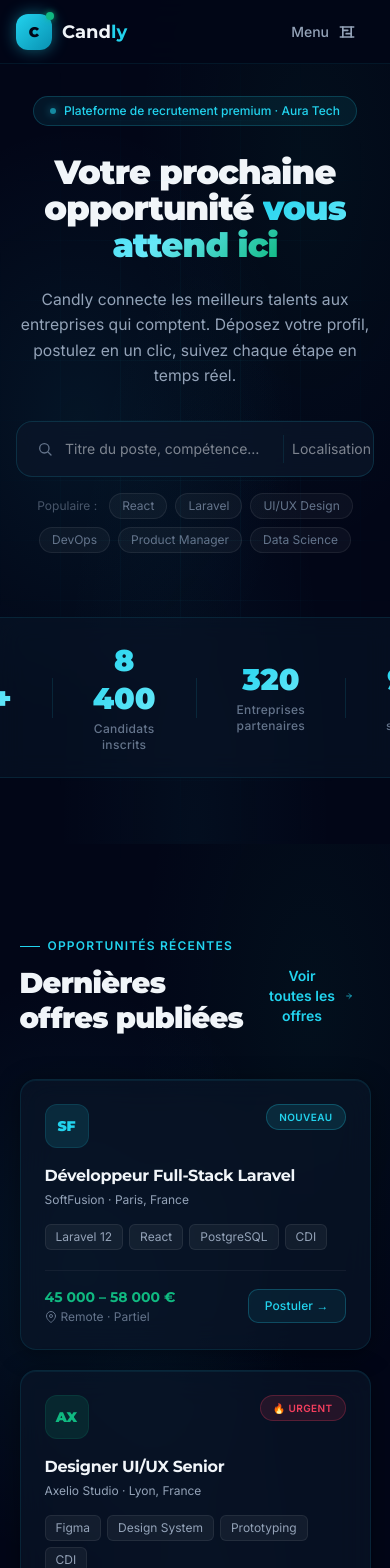
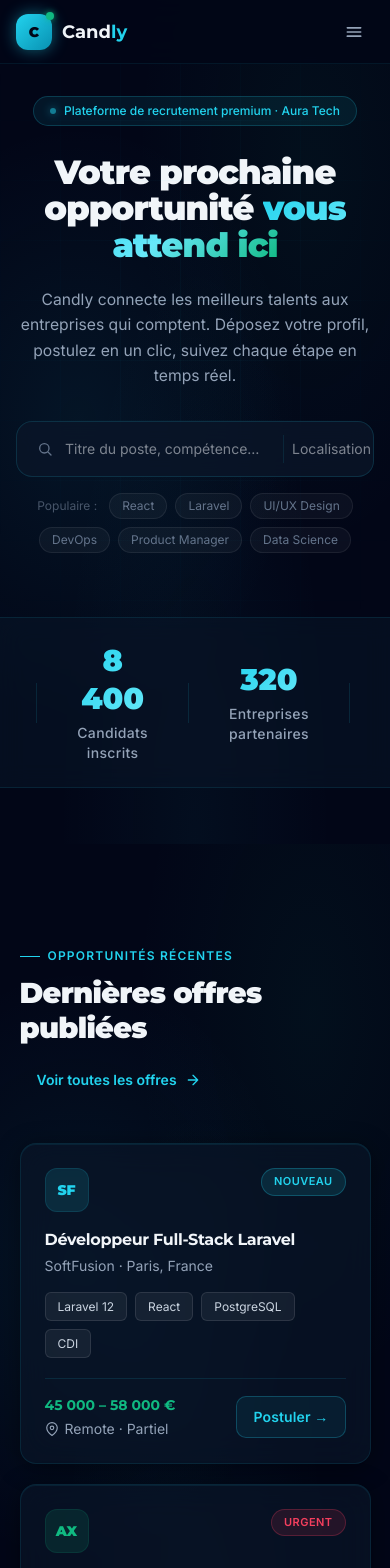
Before and after one commit to fhermas22/candly, a React (Vite) app in the folder candly-frontend/: page / in a window 390 px wide. Shown: the top 1568 px of the page. Built offline with nearby package versions, Linux system fonts and the light colour scheme.

Commit message:
refactor(landing): rename LandingPage to Landing and create a new Landing component with comprehensive job listings and animations

```diff
--- a/candly-frontend/src/main.jsx
+++ b/candly-frontend/src/main.jsx
@@ -1,10 +1,10 @@
 import { StrictMode } from 'react'
 import { createRoot } from 'react-dom/client'
 import './utils/style/app.css'
-import LandingPage from './pages/LandingPage'
+import Landing from './pages/Landing'
 
 createRoot(document.getElementById('root')).render(
   <StrictMode>
-    <LandingPage />
+    <Landing />
   </StrictMode>,
 )
--- a/candly-frontend/src/pages/LandingPage/index.jsx
+++ b/candly-frontend/src/pages/Landing/index.jsx
@@ -1,5 +1,5 @@
 /**
- * LandingPage
+ * Landing
  * Candly – Public landing page with Hero, Job Feed, How It Works,
  * Features, and CTA sections. Uses Framer Motion for all animations.
  *
@@ -266,22 +266,35 @@ function Navbar() {
       initial={{ opacity: 0, y: -20 }}
       animate={{ opacity: 1, y: 0 }}
       transition={{ duration: 0.5 }}
-      className="fixed top-0 left-0 right-0 z-50 flex items-center justify-between px-4 sm:px-6 lg:px-10 h-16 glass-dark"
+      className="fixed top-0 left-0 right-0 z-50 flex items-center justify-between gap-4 px-4 sm:px-6 lg:px-10 h-16 glass-dark"
     >
-      <Logo />
-      <div className="hidden md:flex items-center gap-2">
-        <button className="btn-ghost">Offres</button>
-        <button className="btn-ghost">Comment ça marche</button>
-        <button className="btn-ghost">Connexion</button>
-        <button className="btn-primary">Créer un compte</button>
+      <div className="flex min-w-0 shrink-0 items-center">
+        <Logo />
+      </div>
+      <div className="hidden md:flex items-center gap-2 shrink-0">
+        <button type="button" className="btn-ghost">Offres</button>
+        <button type="button" className="btn-ghost">Comment ça marche</button>
+        <button type="button" className="btn-ghost">Connexion</button>
+        <button type="button" className="btn-primary">Créer un compte</button>
       </div>
 
-      <div className="md:hidden flex items-center gap-2">
-        <button className="btn-ghost" onClick={() => setOpen((v) => !v)} aria-expanded={open} aria-label="Menu">
-          <span className="inline-flex items-center gap-2 text-sm">
-            <span>Menu</span>
-            <Icon name="sliders" className="w-5 h-5" />
-          </span>
+      <div className="md:hidden flex shrink-0 items-center">
+        <button
+          type="button"
+          className="btn-ghost inline-flex h-10 w-10 items-center justify-center p-0"
+          onClick={() => setOpen((v) => !v)}
+          aria-expanded={open}
+          aria-label="Ouvrir le menu"
+        >
+          <svg width={20} height={20} viewBox="0 0 24 24" fill="none" stroke="currentColor" strokeWidth={2} aria-hidden>
+            {open ? (
+              <path d="M18 6L6 18M6 6l12 12" strokeLinecap="round" />
+            ) : (
+              <>
+                <path d="M4 7h16M4 12h16M4 17h16" strokeLinecap="round" />
+              </>
+            )}
+          </svg>
         </button>
       </div>
 
@@ -291,10 +304,10 @@ function Navbar() {
           style={{ background: "rgba(2, 6, 23, 0.92)", borderBottom: "1px solid rgba(34,211,238,0.08)" }}
         >
           <div className="flex flex-col gap-2">
-            <button className="btn-secondary w-full justify-center">Offres</button>
-            <button className="btn-secondary w-full justify-center">Comment ça marche</button>
-            <button className="btn-secondary w-full justify-center">Connexion</button>
-            <button className="btn-primary w-full justify-center">Créer un compte</button>
+            <button type="button" className="btn-secondary w-full justify-center">Offres</button>
+            <button type="button" className="btn-secondary w-full justify-center">Comment ça marche</button>
+            <button type="button" className="btn-secondary w-full justify-center">Connexion</button>
+            <button type="button" className="btn-primary w-full justify-center">Créer un compte</button>
           </div>
         </div>
       ) : null}
@@ -318,7 +331,7 @@ function HeroSection() {
           backgroundImage:
             "linear-gradient(rgba(34,211,238,0.04) 1px,transparent 1px), linear-gradient(90deg,rgba(34,211,238,0.04) 1px,transparent 1px)",
           backgroundSize: "60px 60px",
-          maskImage: "radial-gradient(ellipse 70% 70% at 50% 50%,black 20%,transparent 80%)",
+          maskImage: "radial-gradient(ellipse 85% 75% at 50% 35%, black 0%, transparent 72%)",
         }}
       />
 
@@ -390,6 +403,8 @@ function HeroSection() {
         {/* Search icon */}
         <svg
           className="w-4 h-4 shrink-0 mr-3"
+          width={16}
+          height={16}
           style={{ color: "#64748b" }}
           viewBox="0 0 24 24" fill="none" stroke="currentColor" strokeWidth={2}
         >
@@ -488,7 +503,7 @@ function HeroSection() {
               >
                 {stat.num}
               </div>
-              <div className="text-xs mt-1 font-medium tracking-wide" style={{ color: "#64748b" }}>
+              <div className="text-sm mt-1.5 font-medium tracking-wide" style={{ color: "#94a3b8" }}>
                 {stat.label}
               </div>
             </div>
@@ -510,10 +525,10 @@ function JobCard({ job, index }) {
       initial={{ opacity: 0, y: 28 }}
       animate={isInView ? { opacity: 1, y: 0 } : {}}
       transition={{ duration: 0.5, delay: index * 0.1, ease: "easeOut" }}
-      className="glass-card p-6 cursor-pointer"
+      className="glass-card flex flex-col p-6 cursor-pointer"
     >
       {/* Card top */}
-      <div className="flex items-start justify-between mb-4">
+      <div className="flex items-start justify-between gap-3 mb-4">
         <div
           className="w-11 h-11 rounded-xl flex items-center justify-center font-heading font-black text-sm shrink-0"
           style={{ background: job.logoBg, color: job.logoColor, border: `1px solid ${job.logoColor}20` }}
@@ -521,12 +536,12 @@ function JobCard({ job, index }) {
           {job.initials}
         </div>
         {job.badge === "new" ? (
-          <span className="badge" style={{ background: "rgba(34,211,238,0.12)", color: "#22D3EE", border: "1px solid rgba(34,211,238,0.25)", fontSize: "10px" }}>
+          <span className="badge shrink-0" style={{ background: "rgba(34,211,238,0.12)", color: "#22D3EE", border: "1px solid rgba(34,211,238,0.25)", fontSize: "11px" }}>
             Nouveau
           </span>
         ) : (
-          <span className="badge" style={{ background: "rgba(244,63,94,0.12)", color: "#F43F5E", border: "1px solid rgba(244,63,94,0.25)", fontSize: "10px" }}>
-            🔥 Urgent
+          <span className="badge shrink-0" style={{ background: "rgba(244,63,94,0.12)", color: "#F43F5E", border: "1px solid rgba(244,63,94,0.25)", fontSize: "11px" }}>
+            Urgent
           </span>
         )}
       </div>
@@ -534,17 +549,17 @@ function JobCard({ job, index }) {
       <h3 className="font-heading font-bold text-base mb-1" style={{ color: "#f1f5f9" }}>
         {job.title}
       </h3>
-      <p className="text-xs mb-4" style={{ color: "#94a3b8" }}>
+      <p className="text-sm mb-4 leading-snug" style={{ color: "#94a3b8" }}>
         {job.company} · {job.location}
       </p>
 
       {/* Tags */}
-      <div className="flex flex-wrap gap-1.5 mb-5">
+      <div className="flex flex-wrap gap-2 mb-5">
         {job.tags.map((t) => (
           <span
             key={t}
-            className="text-xs px-2.5 py-1 rounded-md"
-            style={{ background: "rgba(255,255,255,0.05)", color: "#94a3b8", border: "1px solid rgba(255,255,255,0.07)" }}
+            className="text-xs px-3 py-1.5 rounded-md leading-tight"
+            style={{ background: "rgba(255,255,255,0.06)", color: "#cbd5e1", border: "1px solid rgba(255,255,255,0.1)" }}
           >
             {t}
           </span>
@@ -553,20 +568,20 @@ function JobCard({ job, index }) {
 
       {/* Footer */}
       <div
-        className="flex items-center justify-between pt-4"
-        style={{ borderTop: "1px solid rgba(255,255,255,0.05)" }}
+        className="mt-auto flex items-center justify-between gap-4 pt-4"
+        style={{ borderTop: "1px solid rgba(34,211,238,0.12)" }}
       >
-        <div>
-          <div className="font-heading font-bold text-sm" style={{ color: "#10B981" }}>{job.salary}</div>
-          <div className="text-xs mt-0.5 flex items-center gap-1" style={{ color: "#64748b" }}>
-            <svg className="w-3 h-3" viewBox="0 0 24 24" fill="none" stroke="currentColor" strokeWidth={2}>
+        <div className="min-w-0">
+          <div className="font-heading font-bold text-sm sm:text-base" style={{ color: "#10B981" }}>{job.salary}</div>
+          <div className="text-sm mt-1 flex items-center gap-1.5" style={{ color: "#94a3b8" }}>
+            <svg className="w-3.5 h-3.5 shrink-0" width={14} height={14} viewBox="0 0 24 24" fill="none" stroke="currentColor" strokeWidth={2} aria-hidden>
               <path d="M21 10c0 7-9 13-9 13s-9-6-9-13a9 9 0 0 1 18 0z" strokeLinecap="round" />
               <circle cx="12" cy="10" r="3" />
             </svg>
-            {job.mode}
+            <span className="truncate">{job.mode}</span>
           </div>
         </div>
-        <button className="btn-secondary text-xs px-4 py-2">Postuler →</button>
+        <button type="button" className="btn-secondary text-sm px-4 py-2.5 shrink-0 font-semibold">Postuler →</button>
       </div>
     </motion.div>
   );
@@ -576,17 +591,21 @@ function JobCard({ job, index }) {
 function JobsSection() {
   return (
     <section className="px-[5%] py-20">
-      <div className="flex justify-between items-end mb-11">
+      <div className="flex flex-col gap-4 sm:flex-row sm:items-end sm:justify-between mb-11">
         <AnimatedSection>
           <SectionTag>Opportunités récentes</SectionTag>
           <h2 className="font-heading text-[clamp(1.8rem,3vw,2.5rem)] font-black tracking-tight" style={{ color: "#f1f5f9" }}>
             Dernières offres publiées
           </h2>
         </AnimatedSection>
-        <AnimatedSection>
-          <button className="btn-ghost flex items-center gap-2 text-sm font-semibold" style={{ color: "#22D3EE" }}>
+        <AnimatedSection className="shrink-0">
+          <button
+            type="button"
+            className="btn-ghost inline-flex items-center gap-2 text-sm font-semibold whitespace-nowrap"
+            style={{ color: "#22D3EE" }}
+          >
             Voir toutes les offres
-            <svg className="w-4 h-4" viewBox="0 0 24 24" fill="none" stroke="currentColor" strokeWidth={2}>
+            <svg className="w-4 h-4 shrink-0" width={16} height={16} viewBox="0 0 24 24" fill="none" stroke="currentColor" strokeWidth={2} aria-hidden>
               <path d="M5 12h14M12 5l7 7-7 7" strokeLinecap="round" strokeLinejoin="round" />
             </svg>
           </button>
@@ -617,7 +636,7 @@ function HowItWorksSection() {
         <h2 className="font-heading text-[clamp(1.7rem,4.5vw,2.5rem)] font-black tracking-tight mb-4" style={{ color: "var(--text-primary)" }}>
           Postuler n'a jamais été aussi simple
         </h2>
-        <p className="text-base" style={{ color: "var(--text-secondary)", lineHeight: 1.7 }}>
+        <p className="text-base sm:text-lg max-w-2xl mx-auto" style={{ color: "#cbd5e1", lineHeight: 1.7 }}>
           Trois étapes suffisent pour décrocher votre prochaine opportunité.
         </p>
       </AnimatedSection>
@@ -792,7 +811,7 @@ function Footer() {
 }
 
 // ─── Main Component ───────────────────────────────────────────────────────────
-export default function LandingPage() {
+export default function Landing() {
   return (
     <div className="min-h-screen">
       <Navbar />
```
